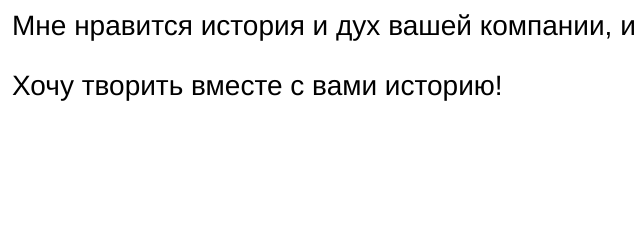
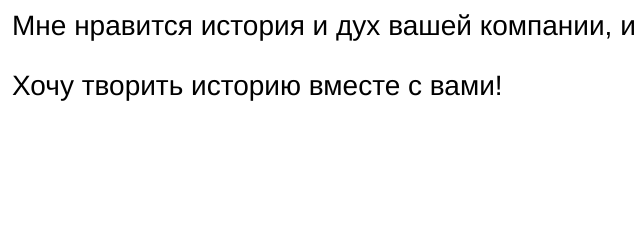
Before and after one commit to AlexanderZlenko/AlexanderZlenko.github.io, a plain HTML site: page index.html in a window 1280 px wide. Shown: the part 6489-6729 px from the top of the page, 58-698 px from the left. Drawn offline with Linux system fonts and the light colour scheme.

Commit message:
Update index.html

```diff
--- a/index.html
+++ b/index.html
@@ -174,7 +174,7 @@
     </div><!--why-me__slider-->
     <p>Ребята, я очень хочу у вас работать.</p>
     <p>Мне нравится история и дух вашей компании, и я без ума от продукта, который вы делаете.</p>
-    <p>Хочу творить вместе с вами историю!</p>
+    <p>Хочу творить историю вместе с вами!</p>
 
   </div><!--why-me-->
 
```
